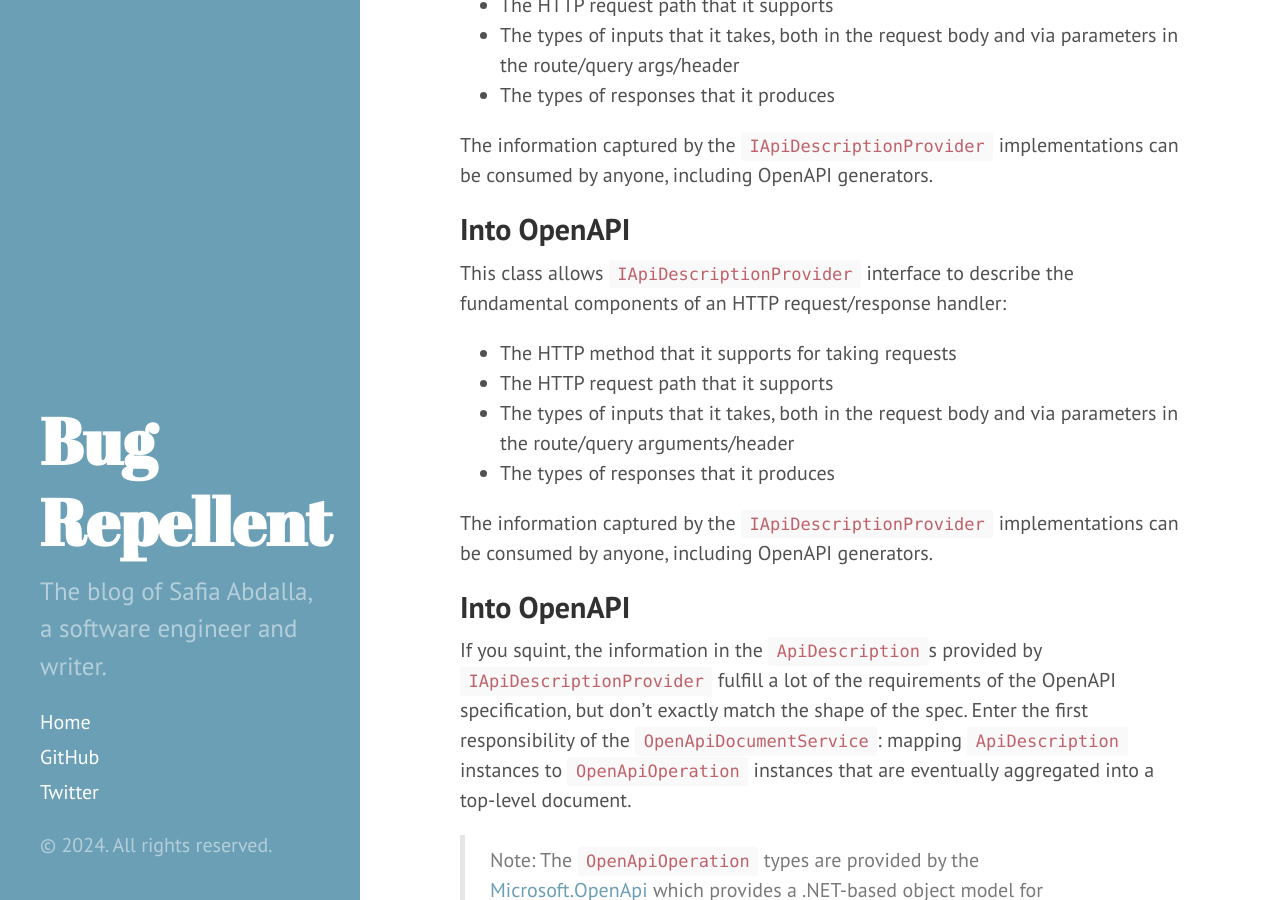
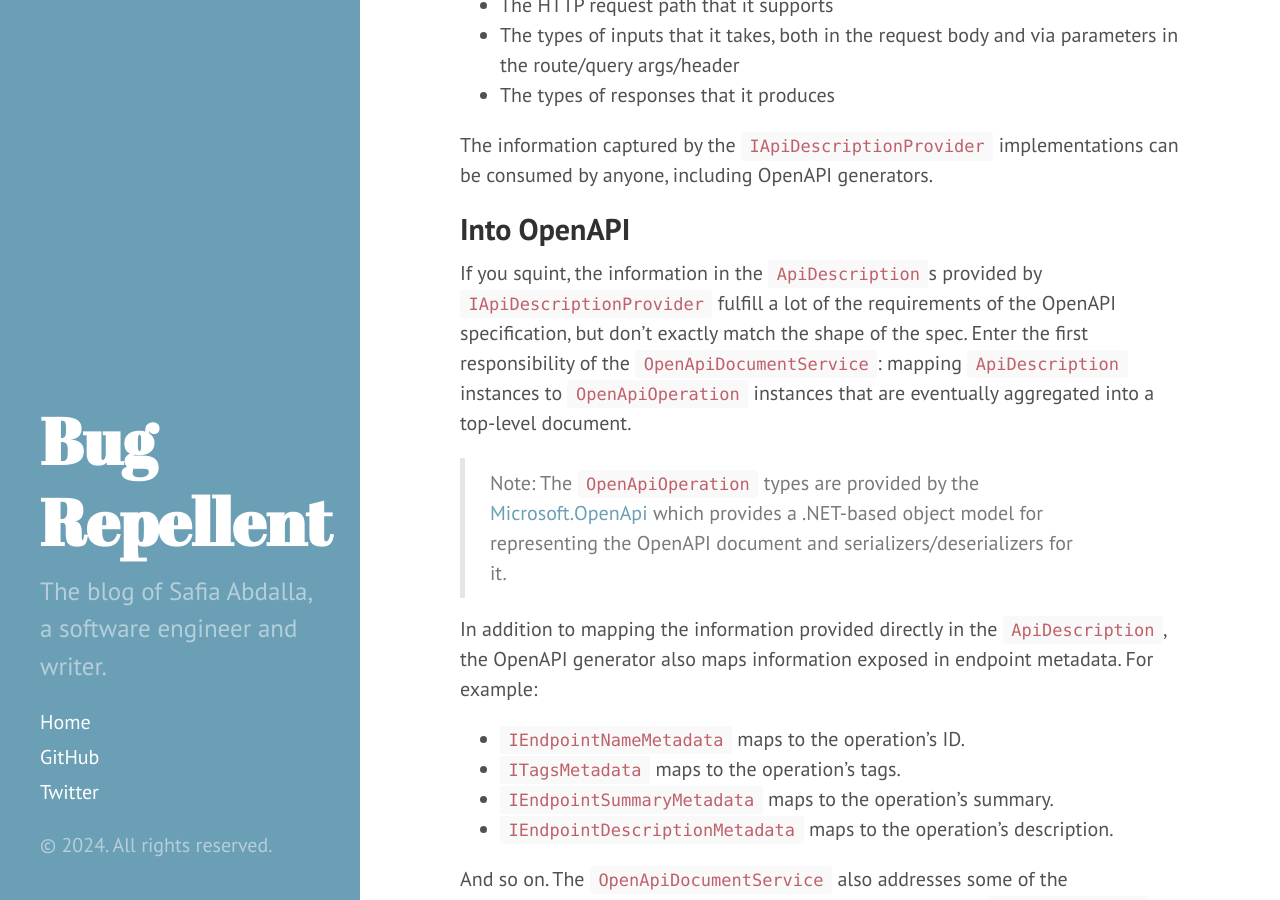
Before and after one commit to jean/blog, a Jekyll site: the page built from _posts/2024/2024-05-27-openapi-in-aspnetcore.md, in a window 1280 px wide and 900 px high, scrolled down 4432 px. Built offline with Jekyll 4.4.1, drawn with Linux system fonts in a browser that asks for light colours; emoji names are drawn with the system emoji font; our own code applies the rules of GitHub Pages for plain Markdown files.

Commit message:
Update 2024-05-27-openapi-in-aspnetcore.md

```diff
--- a/_posts/2024/2024-05-27-openapi-in-aspnetcore.md
+++ b/_posts/2024/2024-05-27-openapi-in-aspnetcore.md
@@ -295,17 +295,6 @@ The information captured by the `IApiDescriptionProvider` implementations can be
 
 ## Into OpenAPI
 
-This class allows `IApiDescriptionProvider` interface to describe the fundamental components of an HTTP request/response handler:
-
-- The HTTP method that it supports for taking requests
-- The HTTP request path that it supports
-- The types of inputs that it takes, both in the request body and via parameters in the route/query arguments/header
-- The types of responses that it produces
-
-The information captured by the `IApiDescriptionProvider` implementations can be consumed by anyone, including OpenAPI generators.
-
-## Into OpenAPI
-
 If you squint, the information in the `ApiDescription`s provided by `IApiDescriptionProvider` fulfill a lot of the requirements of the OpenAPI specification, but don't exactly match the shape of the spec. Enter the first responsibility of the `OpenApiDocumentService`: mapping `ApiDescription` instances to `OpenApiOperation` instances that are eventually aggregated into a top-level document.
 
 > Note: The `OpenApiOperation` types are provided by the [Microsoft.OpenApi](https://github.com/microsoft/OpenAPI.NET) which provides a .NET-based object model for representing the OpenAPI document and serializers/deserializers for it.
```
